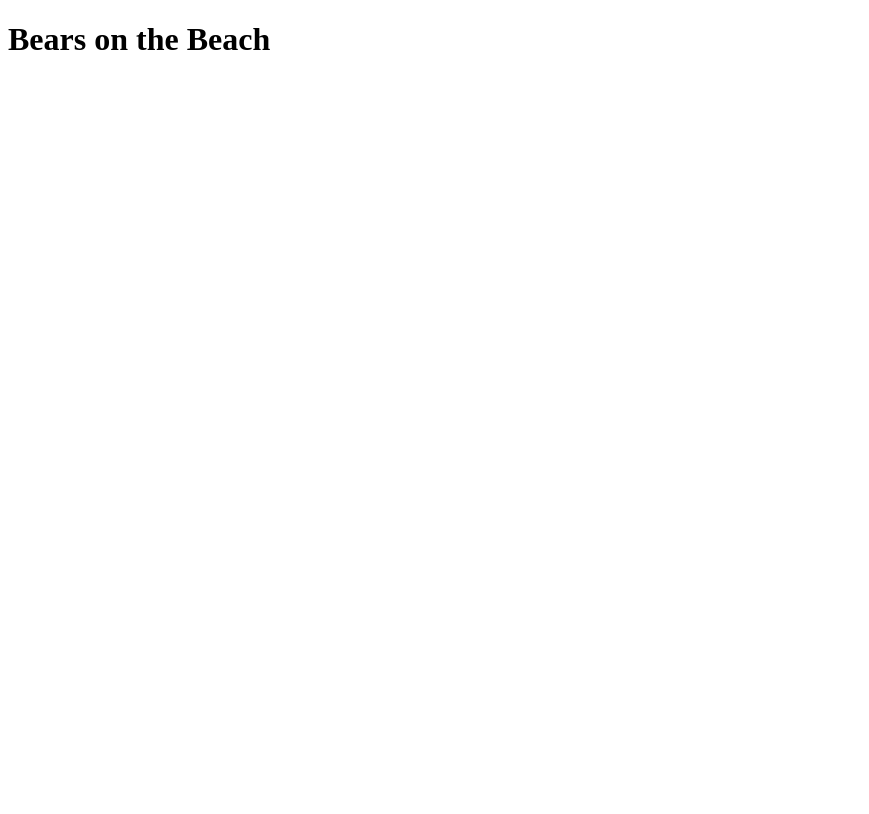
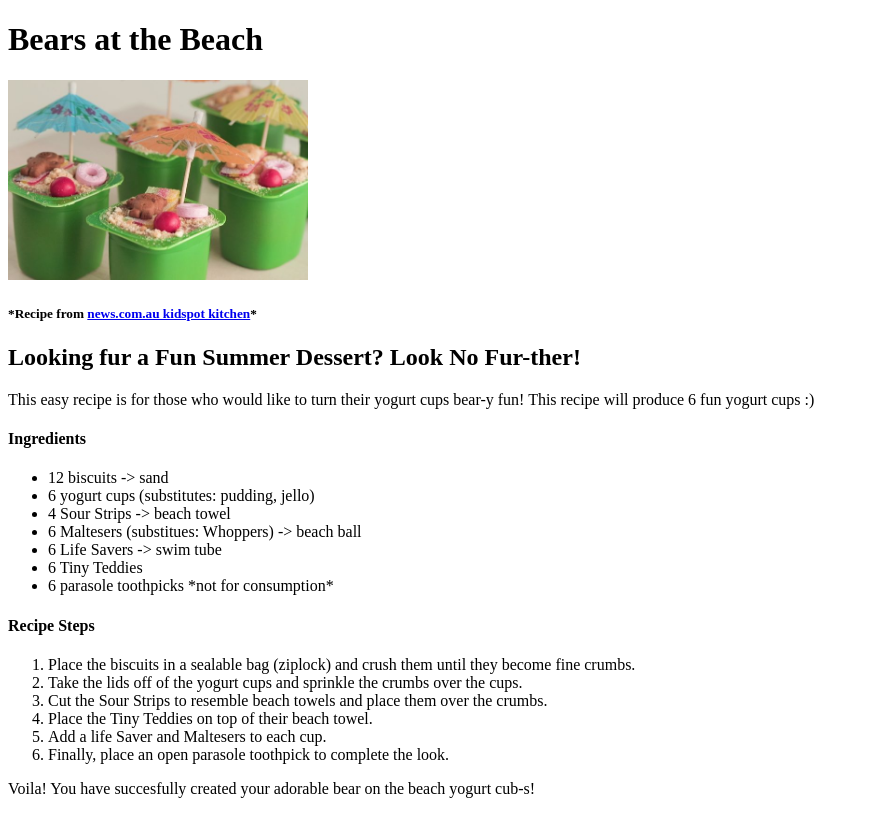
Before and after one commit to kyuyoungkim/odin-recipes, a plain HTML site: page recipes/beach.html in a window 1280 px wide. Shown: the whole page, without its empty margins (0-869 px from the left). Drawn offline with Linux system fonts and the light colour scheme.

Commit message:
Add last finished recipe page and fix typo on main

```diff
--- a/recipes/beach.html
+++ b/recipes/beach.html
@@ -2,10 +2,35 @@
 <html lang="en">
     <head>
         <meta charset="UTF-8">
-        <title>Bears on the Beach</title>
+        <title>Bears at the Beach</title>
     </head>
 
     <body>
-        <h1>Bears on the Beach</h1>
+        <h1>Bears at the Beach</h1>
+        <img src="../img/beach.jpg" width="300" alt="image of green yogurt cups covered on top with cookie crumbles, a graham cracker bear, candies and a toothpick umbrella">
+        <h5>*Recipe from <a href="https://www.kidspot.com.au/kitchen/recipes/teddies-beach-dessert-cups/k39jx67d">news.com.au kidspot kitchen</a>*</h5>
+
+        <h2>Looking fur a Fun Summer Dessert? Look No Fur-ther!</h2>
+        <p>This easy recipe is for those who would like to turn their yogurt cups bear-y fun! This recipe will produce 6 fun yogurt cups :)</p>
+        <h4>Ingredients</h4>
+        <ul>
+            <li>12 biscuits -> sand</li>
+            <li>6 yogurt cups (substitutes: pudding, jello)</li>
+            <li>4 Sour Strips -> beach towel</li>
+            <li>6 Maltesers (substitues: Whoppers) -> beach ball</li>
+            <li>6 Life Savers -> swim tube</li>
+            <li>6 Tiny Teddies</li>
+            <li>6 parasole toothpicks *not for consumption*</li>
+        </ul>
+        <h4>Recipe Steps</h4>
+        <ol>
+            <li>Place the biscuits in a sealable bag (ziplock) and crush them until they become fine crumbs.</li>
+            <li>Take the lids off of the yogurt cups and sprinkle the crumbs over the cups.</li>
+            <li>Cut the Sour Strips to resemble beach towels and place them over the crumbs.</li>
+            <li>Place the Tiny Teddies on top of their beach towel.</li>
+            <li>Add a life Saver and Maltesers to each cup.</li>
+            <li>Finally, place an open parasole toothpick to complete the look.</li>
+        </ol>
+        <p>Voila! You have succesfully created your adorable bear on the beach yogurt cub-s!</p>
     </body>
 </html>
```
Also changed, not shown: index.html (+1 -1 lines).
